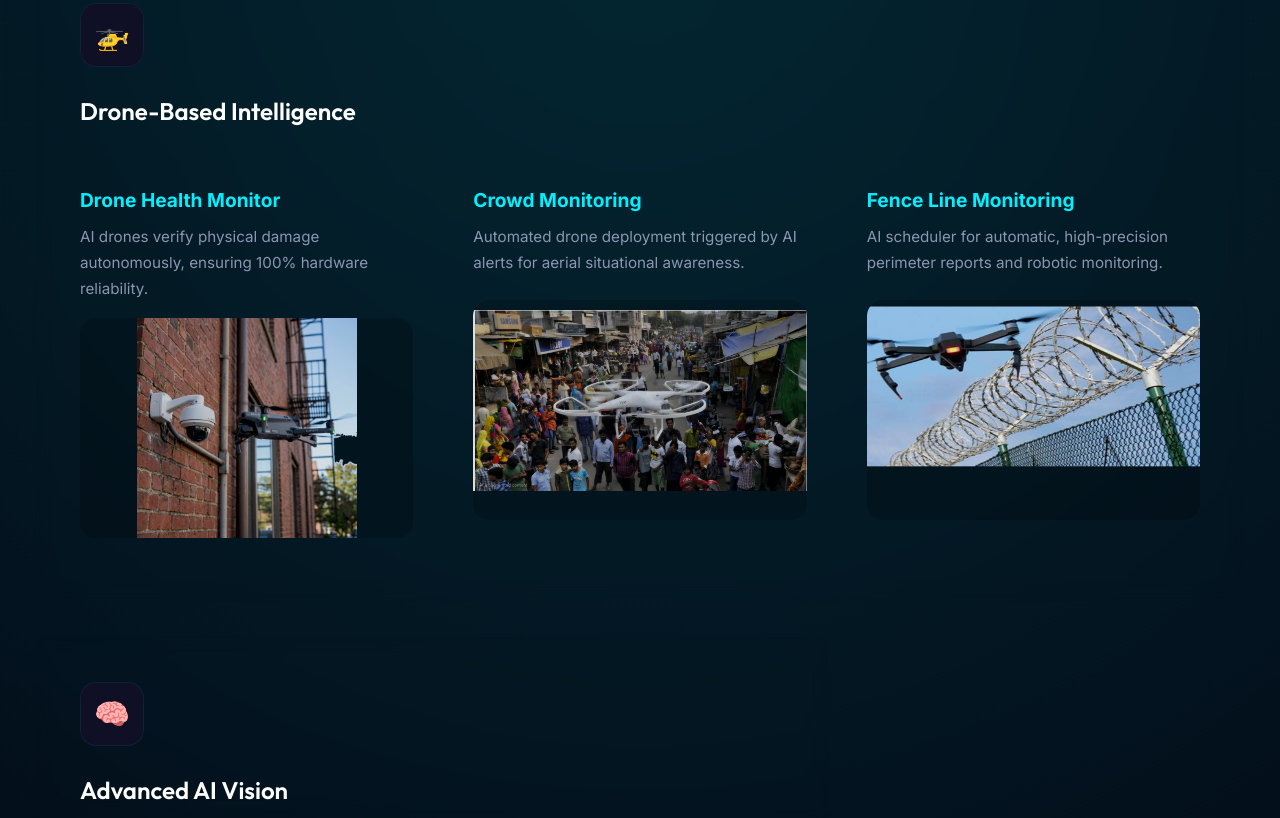
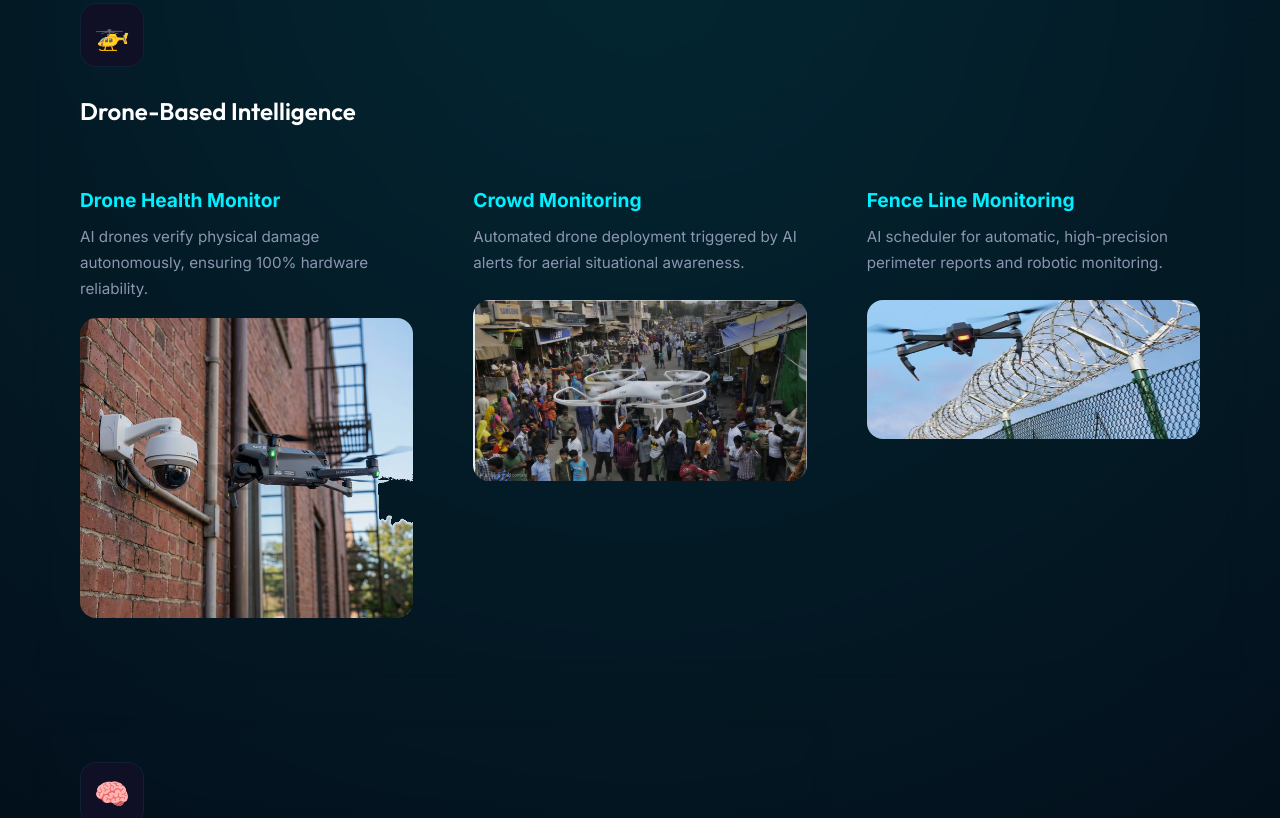
Before and after one commit to gv-swarag/qlsdynamics-UI, a website: page public/custom.html in a window 1280 px wide. Shown: the part 577-1395 px from the top of the page. Drawn offline with Linux system fonts and the light colour scheme.

Commit message:
fixed potrait view 2

```diff
--- a/public/custom.html
+++ b/public/custom.html
@@ -79,8 +79,7 @@
                                     drones verify physical damage autonomously, ensuring 100% hardware reliability.</p>
                                 <div class="feature-image-wrapper">
                                     <img src="/images/drone_inspection.png" alt="Drone Health Monitor"
-                                        class="card-image-sm"
-                                        style="object-fit: contain !important; background: rgba(0,0,0,0.2);">
+                                        class="card-image-sm card-image-cover">
                                 </div>
                             </div>
                             <div class="feature-item">
@@ -90,8 +89,8 @@
                                     Automated drone deployment triggered by AI alerts for aerial situational awareness.
                                 </p>
                                 <div class="feature-image-wrapper">
-                                    <img src="/images/drone-crowd.png" alt="Crowd Monitoring" class="card-image-sm"
-                                        style="object-fit: contain !important; background: rgba(0,0,0,0.2);">
+                                    <img src="/images/drone-crowd.png" alt="Crowd Monitoring"
+                                        class="card-image-sm card-image-cover">
                                 </div>
                             </div>
                             <div class="feature-item">
@@ -101,8 +100,8 @@
                                     scheduler for automatic, high-precision perimeter reports and robotic monitoring.
                                 </p>
                                 <div class="feature-image-wrapper">
-                                    <img src="/images/drone-fence.png" alt="Fence Line Monitoring" class="card-image-sm"
-                                        style="object-fit: contain !important; background: rgba(0,0,0,0.2); transform: scale(1.15);">
+                                    <img src="/images/drone-fence.png" alt="Fence Line Monitoring"
+                                        class="card-image-sm card-image-cover">
                                 </div>
                             </div>
                         </div>
--- a/public/styles.css
+++ b/public/styles.css
@@ -1265,17 +1265,18 @@ img {
 }
 
 .card-image-sm {
-  width: 100% !important;
-  height: 220px !important;
+  width: 100%;
+  height: 220px;
+  object-fit: contain;
+  object-position: center;
+  background: transparent;
+  border-radius: 12px;
+  box-shadow: 0 4px 20px rgba(0, 0, 0, 0.4);
+  filter: none;
+}
+
+.card-image-cover {
   object-fit: cover !important;
-  object-position: center 25% !important;
-  /* Move up to crop out bottom logos/branding */
-  background: #000;
-  /* Solid black to mask any white edges of the source image */
-  border-radius: 8px;
-  box-shadow: 0 4px 15px rgba(0, 0, 0, 0.4);
-  filter: brightness(0.9) contrast(1.1);
-  /* Make it look more integrated */
 }
 
 .drone-image-sm {
```
